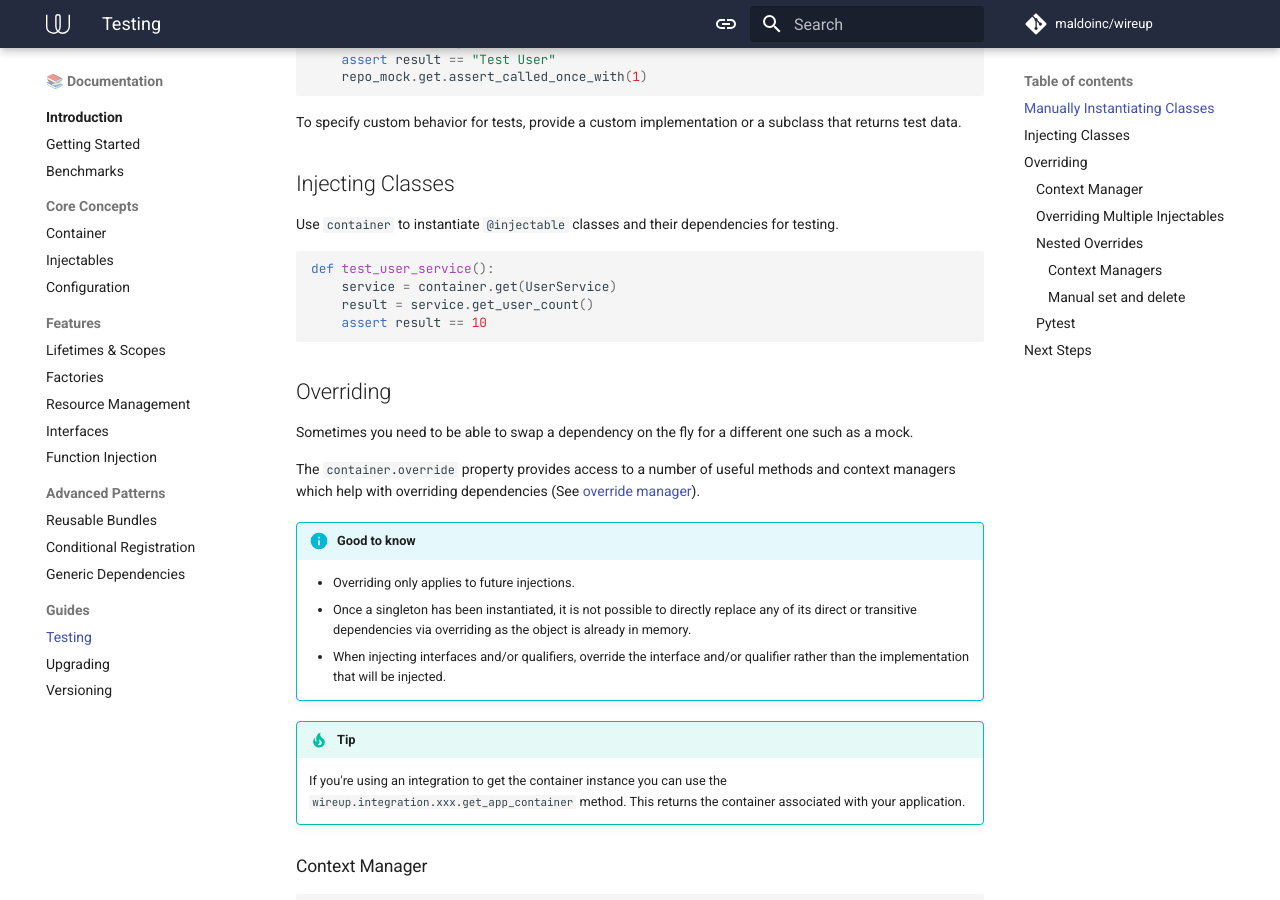
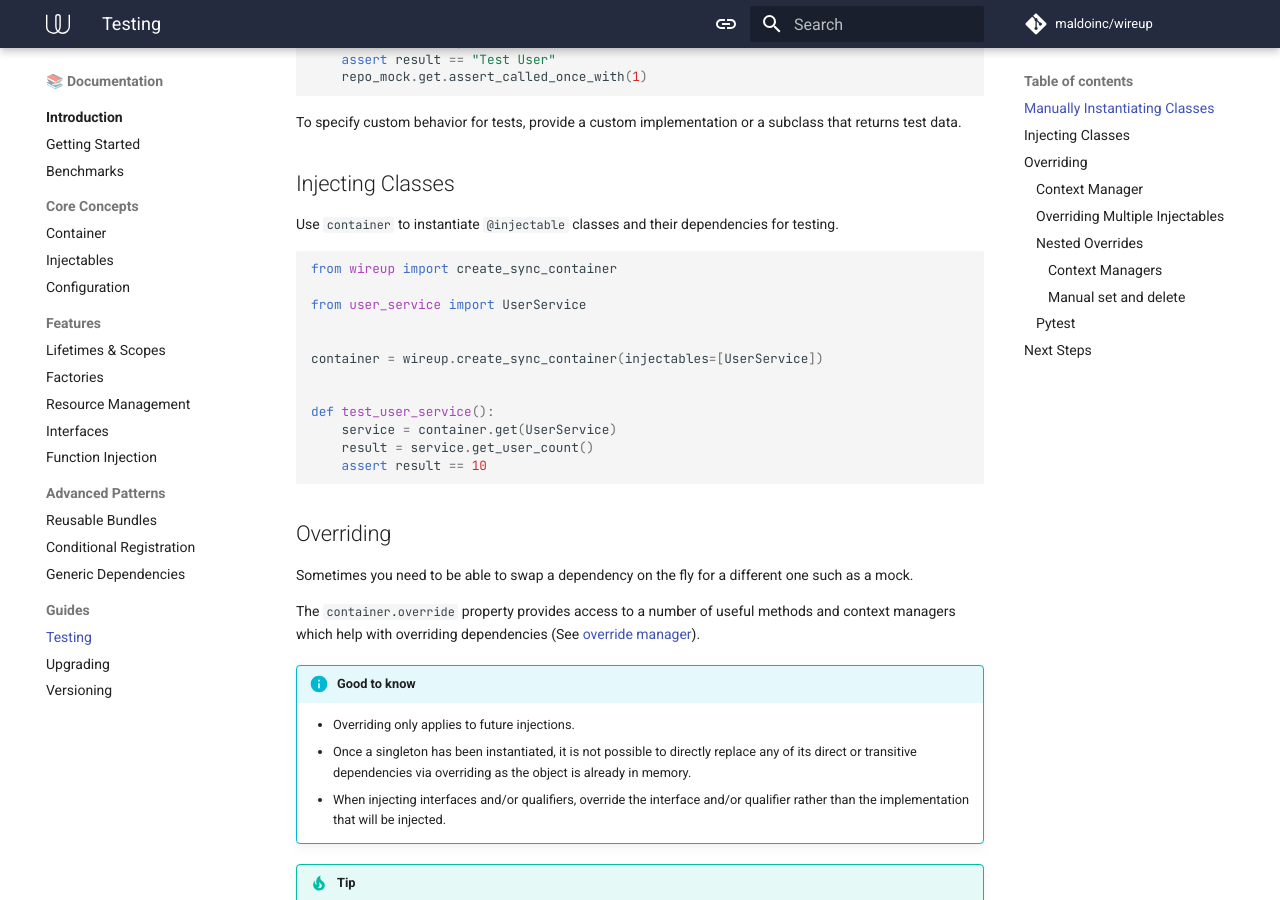
Before and after one commit to maldoinc/wireup, an MkDocs documentation site: the page built from docs/pages/testing.md, in a window 1280 px wide and 900 px high, scrolled down 513 px. Built offline with MkDocs 1.6.1 and Material for MkDocs 9.7.7, drawn with Linux system fonts in a browser that asks for light colours; comment, search, counter and statistics services are not loaded; the version menu is left out.

Commit message:
Import create_sync_container

````diff
--- a/docs/pages/testing.md
+++ b/docs/pages/testing.md
@@ -28,11 +28,18 @@ To specify custom behavior for tests, provide a custom implementation or a subcl
 Use `container` to instantiate `@injectable` classes and their dependencies for testing.
 
 ```python
+from wireup import create_sync_container
+
+from user_service import UserService
+
+
+container = wireup.create_sync_container(injectables=[UserService])
+
+
 def test_user_service():
     service = container.get(UserService)
     result = service.get_user_count()
     assert result == 10
-
 ```
 
 ## Overriding
````
